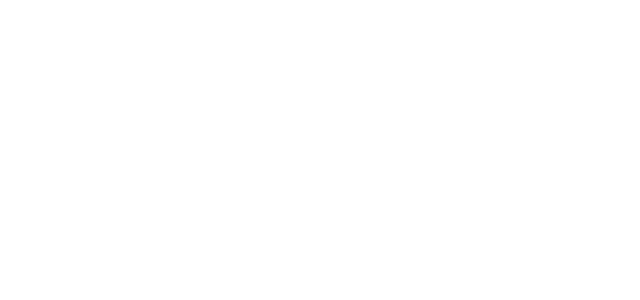
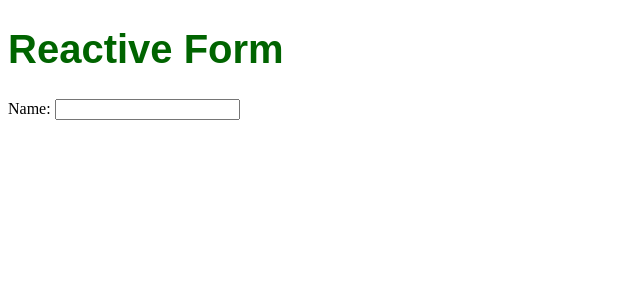
Before and after one commit to Torocy/Reactive-Form, an Angular app: page / in a window 1280 px wide. Shown: the top 300 px of the page, without its empty margins (0-640 px from the left). Built offline with nearby package versions, Linux system fonts and the light colour scheme.

Commit message:
registered control in the template

```diff
--- a/src/app/app.component.css
+++ b/src/app/app.component.css
@@ -1,5 +1,5 @@
 h1{
-    color: lightsteelblue;
-    font-family: cursive;
-    font-size: 200%;
+    color: darkgreen;
+    font-family: Arial, Helvetica, sans-serif;
+    font-size: 250%;
 }
--- a/src/app/app.component.html
+++ b/src/app/app.component.html
@@ -1,4 +1,5 @@
 
   <h1>
-    Welcome to {{ title }}!
+    Reactive Form
   </h1>
+  <app-name-editor></app-name-editor>
--- a/src/app/app.module.ts
+++ b/src/app/app.module.ts
@@ -11,12 +11,12 @@
 @NgModule({
   declarations: [
     AppComponent,
-    //add it here
-    ReactiveFormsModule,
     NameEditorComponent
   ],
   imports: [
     BrowserModule,
+    //add it here
+    ReactiveFormsModule,
     AppRoutingModule
   ],
   providers: [],
--- a/src/app/name-editor/name-editor.component.html
+++ b/src/app/name-editor/name-editor.component.html
@@ -1,4 +1,4 @@
 <label>
   Name:
-  <input type="text"[FormControl]="name">
+  <input type="text"[formControl]="name">
 </label>
--- a/src/app/name-editor/name-editor.component.ts
+++ b/src/app/name-editor/name-editor.component.ts
@@ -7,13 +7,10 @@
   templateUrl: './name-editor.component.html',
   styleUrls: ['./name-editor.component.css']
 })
-export class NameEditorComponent implements OnInit {
+export class NameEditorComponent {
   //create a new instance of the form control
   name = new FormControl('');
 
-  constructor() { }
 
-  ngOnInit() {
-  }
 
 }
```
